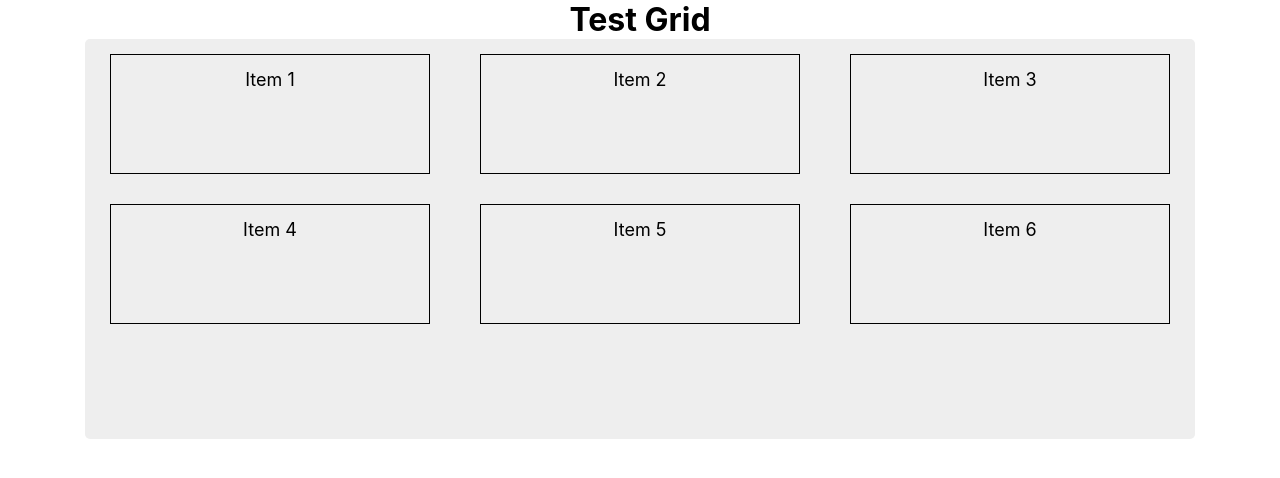
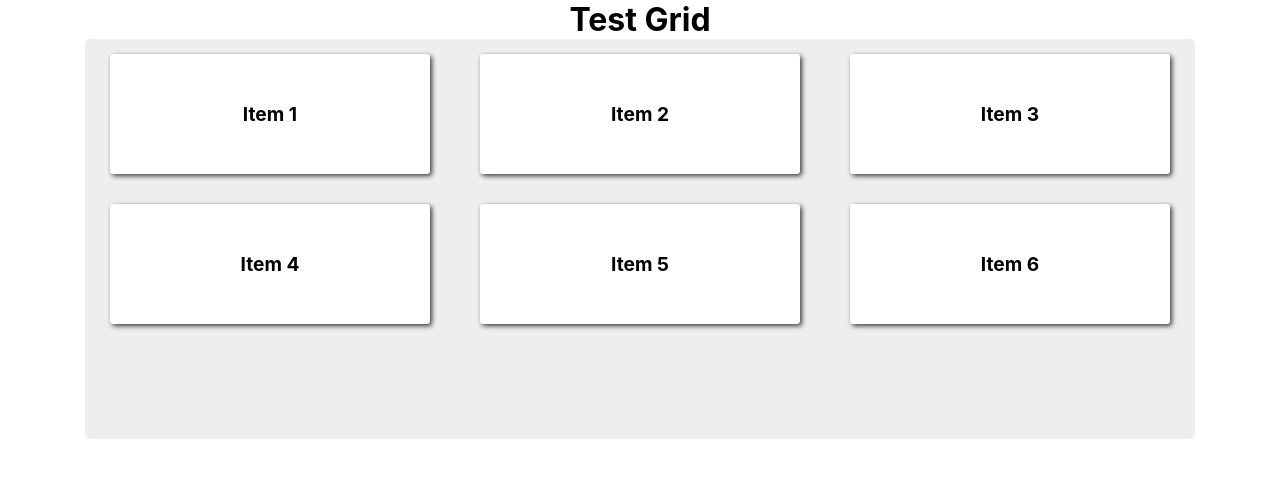
Before and after one commit to nice-rain/sass-grid, a React (Create React App) app: page / in a window 1280 px wide. Shown: the top 478 px of the page. Built offline with nearby package versions, Linux system fonts and the light colour scheme.

Commit message:
update item styling

```diff
--- a/src/grid.scss
+++ b/src/grid.scss
@@ -118,14 +118,22 @@ $item-size: $item-width + 2 * $gutter-width;
 
 /* Item/Card within container */
 .item {                            /*Total Size is Width + Left + Right Margin*/
-  display: inline-block;
-  font-size: 18px;                 /* restore font size removed in container */
+  display: inline-flex;
+  align-items:center;
+  justify-content: center;
+  font-size: 1.2rem;                 /* restore font size removed in container */
+  font-weight:bold;
   width: $item-width;                    /*Size of the Element with border DEFAULT: 150px*/
   height: $item-height;
   line-height: 50px;
   margin: 15px $gutter-width;               /*Gutter is 25 pixels*/
   text-align: center;
-  border: 1px solid black;
+  border-radius:0.2rem;
+  background-color:#fff;
+
+  -webkit-box-shadow: 2px 2px 5px 0px rgba(0,0,0,0.75);
+  -moz-box-shadow: 2px 2px 5px 0px rgba(0,0,0,0.75);
+  box-shadow: 2px 2px 5px 0px rgba(0,0,0,0.75);
 }
 
 /* Mobile Screen size */
```
